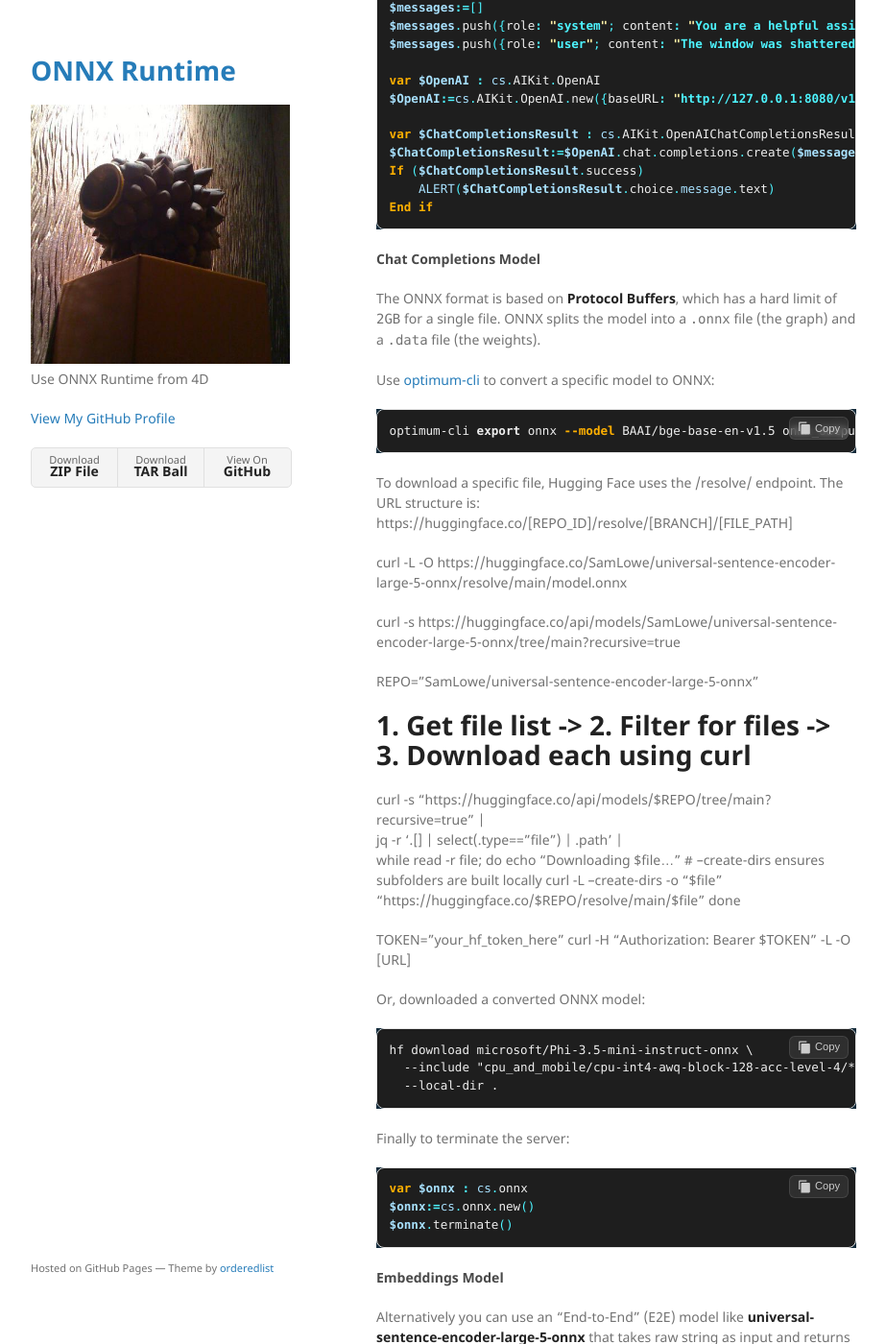
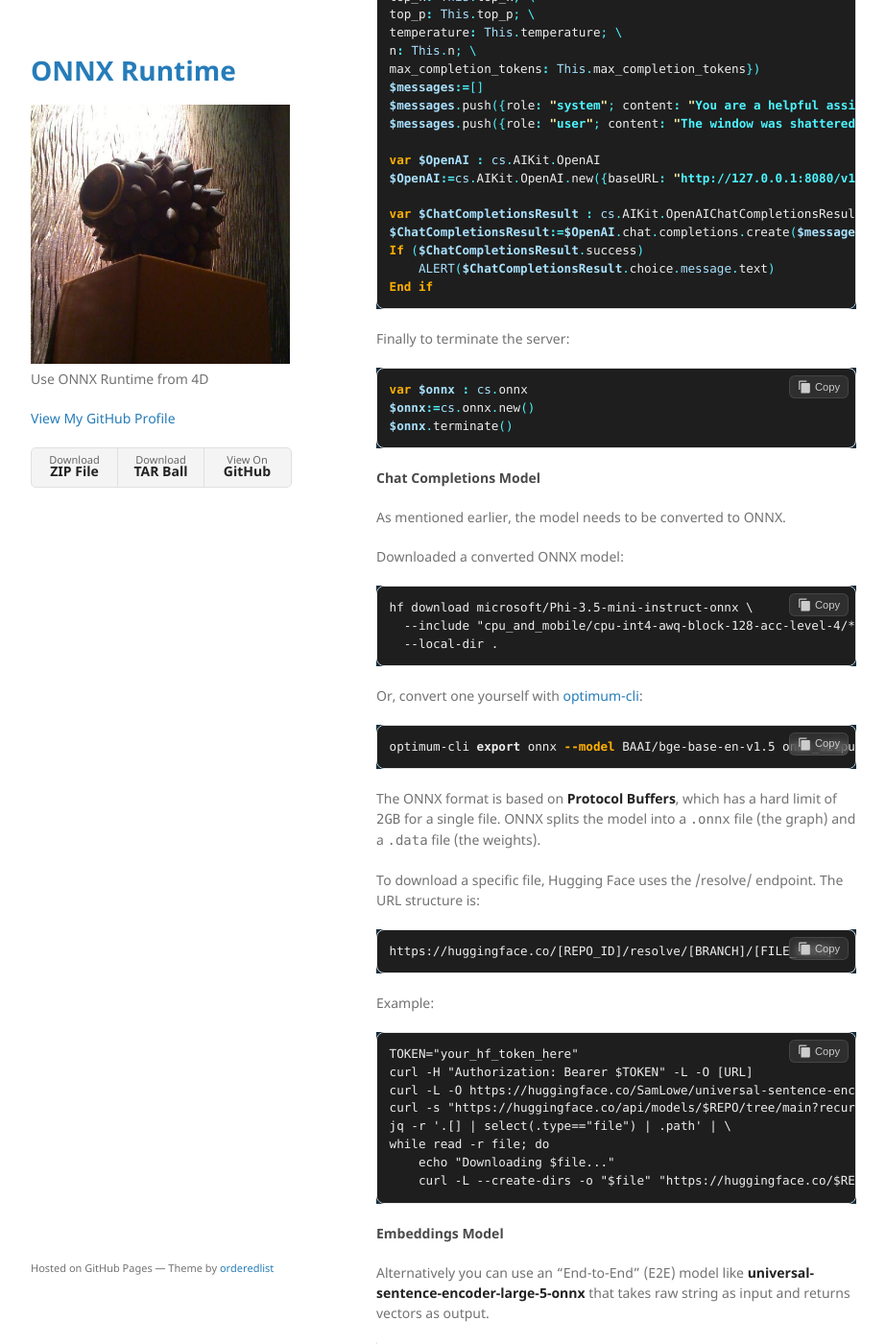
Before and after one commit to miyako/onnx-genai, a Jekyll site: the page built from index.md, in a window 1280 px wide and 1400 px high, scrolled down 1382 px. Shown: the whole window at 96% size, without its empty margins (178-1101 px from the left). Built offline with Jekyll 4.4.1, drawn with Linux system fonts in a browser that asks for light colours; some of the changed text lies outside the part shown.

Commit message:
Update index.md

````diff
--- a/index.md
+++ b/index.md
@@ -11,7 +11,9 @@
 
 #### Abstract
 
-[**ONNX** (Open Neural Network eXchange)](https://github.com/onnx/onnx) is an open-source standard to represent machine learning models. Unlike the GGUF format which requires an inference engine designed for every model architecture and hardware optimisation engineered for every chip architecture, ONNX is **framework agnostic** because the model file contains the **computation graph of the neural network**.
+[**ONNX** (Open Neural Network eXchange)](https://github.com/onnx/onnx) is an open-source standard to represent machine learning models. It allows models trained in one framework (e.g. PyTorch) to be used in another framework (e.g. TensorFlow) with native hardware accelaration (NVIDIA, AMD, Intel, Apple Silicon, Qualcomm).
+
+The ONNX Runtime does not need to be updated in order to understand and support new model architectures. The architecture is effectively encoded in the ONNX graph itself (you do need to design an exporter for each new model architecture).
 
 #### Usage
 
@@ -81,41 +83,19 @@
 End if
 ```
 
+Finally to terminate the server:
+
+```4d
+var $onnx : cs.onnx
+$onnx:=cs.onnx.new()
+$onnx.terminate()
+```
+
 #### Chat Completions Model
 
-The ONNX format is based on **Protocol Buffers**, which has a hard limit of `2GB` for a single file. ONNX splits the model into a `.onnx` file (the graph) and a `.data` file (the weights).
+As mentioned earlier, the model needs to be converted to ONNX.
 
-Use [optimum-cli](https://github.com/huggingface/optimum) to convert a specific model to ONNX:
-
-```sh
-optimum-cli export onnx --model BAAI/bge-base-en-v1.5 onnx_output_dir/
-```
-
-To download a specific file, Hugging Face uses the /resolve/ endpoint. The URL structure is:
-https://huggingface.co/[REPO_ID]/resolve/[BRANCH]/[FILE_PATH]
-
-curl -L -O https://huggingface.co/SamLowe/universal-sentence-encoder-large-5-onnx/resolve/main/model.onnx
-
-curl -s https://huggingface.co/api/models/SamLowe/universal-sentence-encoder-large-5-onnx/tree/main?recursive=true
-
-REPO="SamLowe/universal-sentence-encoder-large-5-onnx"
-# 1. Get file list -> 2. Filter for files -> 3. Download each using curl
-curl -s "https://huggingface.co/api/models/$REPO/tree/main?recursive=true" | \
-jq -r '.[] | select(.type=="file") | .path' | \
-while read -r file; do
-    echo "Downloading $file..."
-    # --create-dirs ensures subfolders are built locally
-    curl -L --create-dirs -o "$file" "https://huggingface.co/$REPO/resolve/main/$file"
-done
-
-
-TOKEN="your_hf_token_here"
-curl -H "Authorization: Bearer $TOKEN" -L -O [URL]
-
-
-
-
-Or, downloaded a converted ONNX model:
+Downloaded a converted ONNX model:
 
 ```
 hf download microsoft/Phi-3.5-mini-instruct-onnx \
@@ -123,12 +103,32 @@
   --local-dir .
 ```
 
-Finally to terminate the server:
+Or, convert one yourself with [optimum-cli](https://github.com/huggingface/optimum):
 
-```4d
-var $onnx : cs.onnx
-$onnx:=cs.onnx.new()
-$onnx.terminate()
+
+```sh
+optimum-cli export onnx --model BAAI/bge-base-en-v1.5 onnx_output_dir/
+```
+
+The ONNX format is based on **Protocol Buffers**, which has a hard limit of `2GB` for a single file. ONNX splits the model into a `.onnx` file (the graph) and a `.data` file (the weights).
+
+To download a specific file, Hugging Face uses the /resolve/ endpoint. The URL structure is:
+
+```
+https://huggingface.co/[REPO_ID]/resolve/[BRANCH]/[FILE_PATH]
+```
+
+Example:
+
+```
+TOKEN="your_hf_token_here"
+curl -H "Authorization: Bearer $TOKEN" -L -O [URL]
+curl -L -O https://huggingface.co/SamLowe/universal-sentence-encoder-large-5-onnx/resolve/main/model.onnx
+curl -s "https://huggingface.co/api/models/$REPO/tree/main?recursive=true" | \
+jq -r '.[] | select(.type=="file") | .path' | \
+while read -r file; do
+    echo "Downloading $file..."
+    curl -L --create-dirs -o "$file" "https://huggingface.co/$REPO/resolve/main/$file"
 ```
 
 #### Embeddings Model
````
